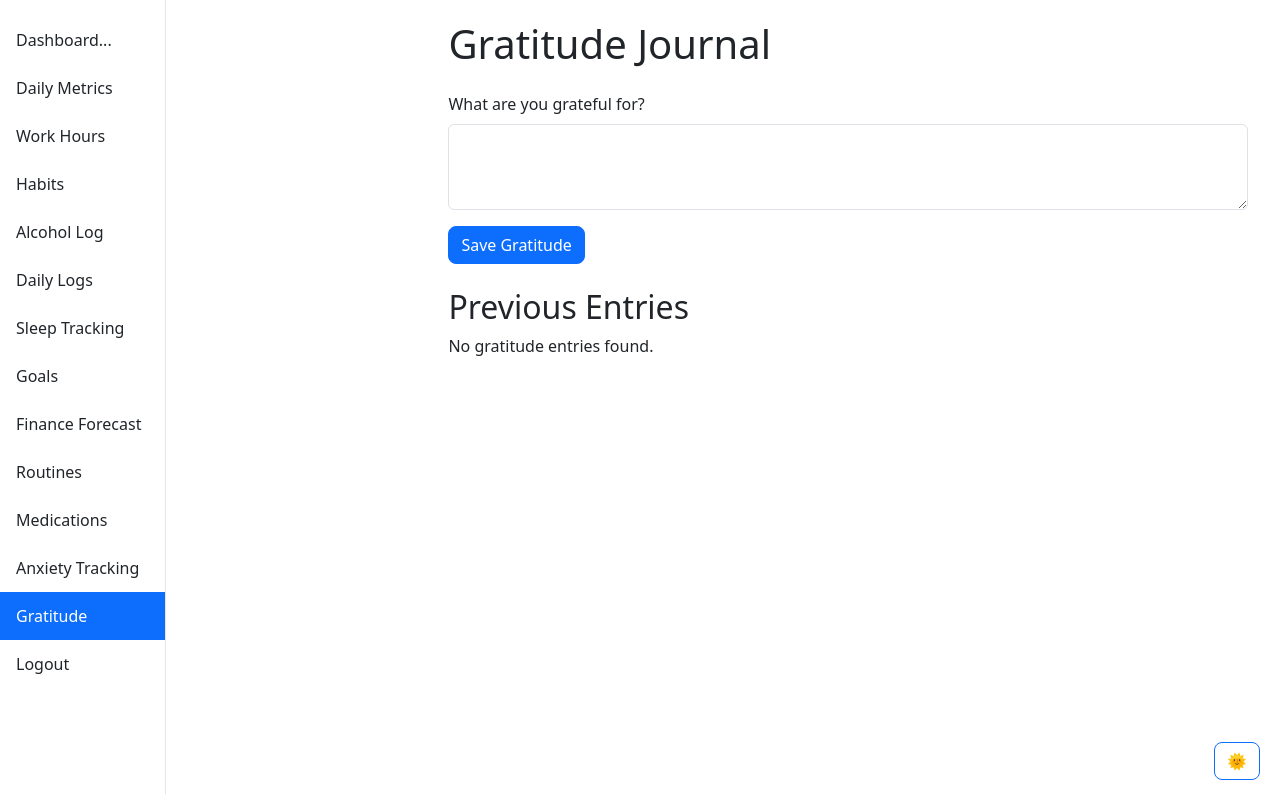
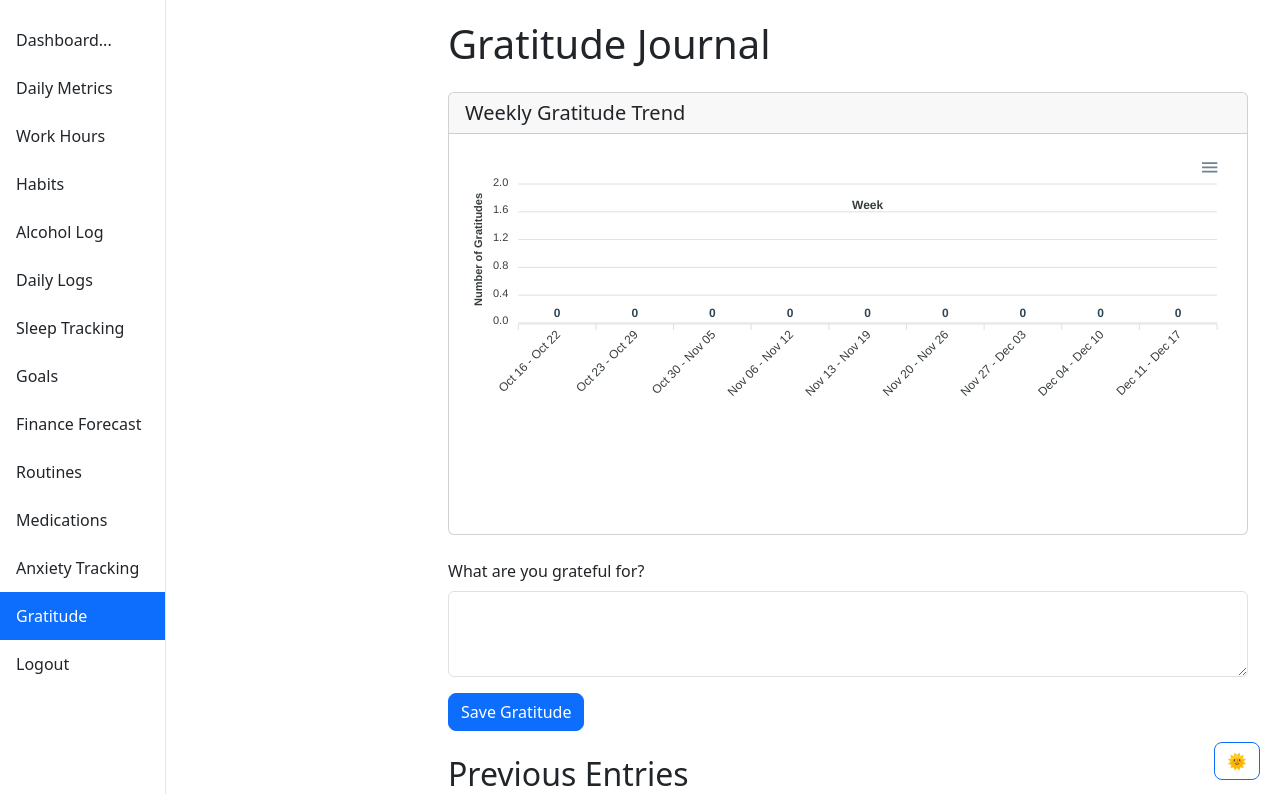
Before and after one commit to aday1/AdaysSecondBrain, a Flask app: page /gratitude in a window 1280 px wide. Shown: the top 794 px of the page. Run offline with Flask 2, Linux system fonts and the light colour scheme; a user stored in the database is signed in; data that the repository does not hold is empty; some libraries are stand-ins or nearby versions.

Commit message:
Grattitude thing works

```diff
--- a/pkm/web/app.py
+++ b/pkm/web/app.py
@@ -2521,6 +2521,59 @@ def update_subscription(subscription_id):
             cursor.close()
             conn.close()
 
+@app.route('/get_gratitude_stats')
+@login_required
+def get_gratitude_stats():
+    try:
+        # Get query parameters for date range
+        start_date = request.args.get('start_date', (datetime.now() - timedelta(weeks=8)).strftime('%Y-%m-%d'))
+        end_date = request.args.get('end_date', datetime.now().strftime('%Y-%m-%d'))
+
+        conn = pkm.get_db_connection()
+        cursor = conn.cursor()
+
+        cursor.execute('''
+            WITH RECURSIVE date_range AS (
+                SELECT date(?) as week_start
+                UNION ALL
+                SELECT date(week_start, '+7 days')
+                FROM date_range
+                WHERE week_start < date(?)
+            )
+            SELECT
+                date_range.week_start,
+                COUNT(g.id) as count
+            FROM date_range
+            LEFT JOIN gratitude g ON g.date >= date_range.week_start
+                AND g.date < date(date_range.week_start, '+7 days')
+            GROUP BY date_range.week_start
+            ORDER BY date_range.week_start ASC
+        ''', (start_date, end_date))
+
+        results = cursor.fetchall()
+
+        weeks = []
+        counts = []
+
+        for row in results:
+            week_start = datetime.strptime(row[0], '%Y-%m-%d')
+            week_end = week_start + timedelta(days=6)
+            weeks.append(f"{week_start.strftime('%b %d')} - {week_end.strftime('%b %d')}")
+            counts.append(row[1])
+
+        return jsonify({
+            'weeks': weeks,
+            'counts': counts,
+            'start_date': start_date,
+            'end_date': end_date
+        })
+
+    except Exception as e:
+        app.logger.error(f'Error getting gratitude stats: {str(e)}')
+        return jsonify({'error': str(e)}), 500
+    finally:
+        conn.close()
+
 if __name__ == '__main__':
     parser = argparse.ArgumentParser(description='PKM Web Interface')
     parser.add_argument('--host', default='0.0.0.0', help='Host to bind to')
--- a/pkm/web/templates/gratitude.html
+++ b/pkm/web/templates/gratitude.html
@@ -3,6 +3,16 @@
 {% block content %}
 <div class="container-fluid">
     <h1 class="mb-4">Gratitude Journal</h1>
+
+    <!-- Add Chart Section -->
+    <div class="card mb-4">
+        <div class="card-header">
+            <h5 class="card-title mb-0">Weekly Gratitude Trend</h5>
+        </div>
+        <div class="card-body">
+            <div id="gratitudeChart" style="height: 300px;"></div>
+        </div>
+    </div>
 
     <form action="{{ url_for('save_gratitude') }}" method="POST">
         <div class="mb-3">
@@ -31,4 +41,70 @@
         <p>No gratitude entries found.</p>
     {% endif %}
 </div>
+
+<script>
+document.addEventListener('DOMContentLoaded', function() {
+    // Initialize gratitude chart
+    function initGratitudeChart() {
+        fetch('/get_gratitude_stats')
+            .then(response => response.json())
+            .then(data => {
+                const chart = new ApexCharts(document.querySelector("#gratitudeChart"), {
+                    chart: {
+                        type: 'bar',
+                        height: 300
+                    },
+                    series: [{
+                        name: 'Gratitudes',
+                        data: data.counts
+                    }],
+                    xaxis: {
+                        categories: data.weeks,
+                        title: {
+                            text: 'Week'
+                        }
+                    },
+                    yaxis: {
+                        title: {
+                            text: 'Number of Gratitudes'
+                        }
+                    },
+                    colors: ['#28a745'],
+                    plotOptions: {
+                        bar: {
+                            borderRadius: 4,
+                            dataLabels: {
+                                position: 'top'
+                            }
+                        }
+                    },
+                    dataLabels: {
+                        enabled: true,
+                        formatter: function(val) {
+                            return val;
+                        },
+                        offsetY: -20,
+                        style: {
+                            fontSize: '12px',
+                            colors: ["#304758"]
+                        }
+                    },
+                    tooltip: {
+                        y: {
+                            formatter: function(val) {
+                                return val + " gratitudes";
+                            }
+                        }
+                    }
+                });
+
+                chart.render();
+            })
+            .catch(error => console.error('Error loading gratitude stats:', error));
+    }
+
+    // Initialize chart
+    initGratitudeChart();
+});
+</script>
 {% endblock %}
```
